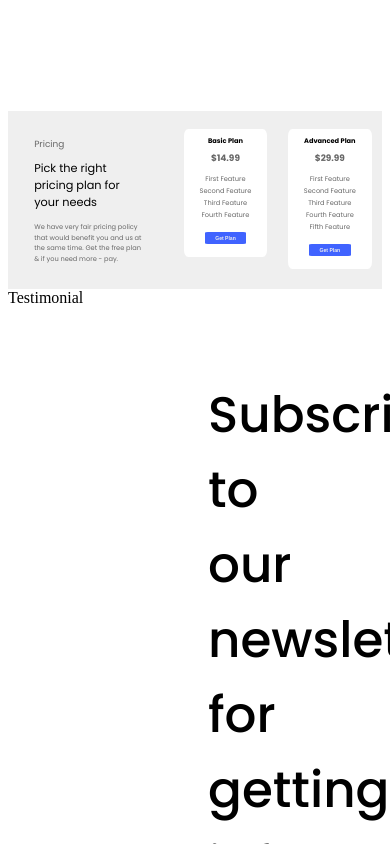
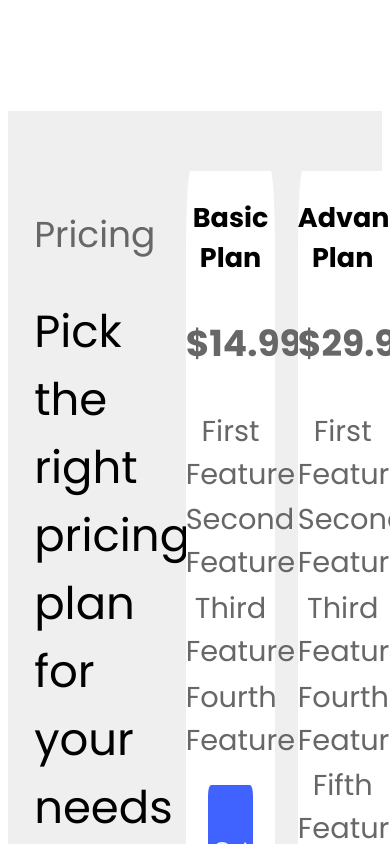
Before and after one commit to hackslash-nitp/finance-literacy, a Next.js app: page / in a window 390 px wide. Shown: the part 2260-3104 px from the top of the page. Built offline with nearby package versions, Linux system fonts and the light colour scheme.

Commit message:
Revert "Added responsiveness to pricing component (#21)" (#24)
This reverts commit f2b38569f26d3634186a884c17d7a3599d7a49b9.

```diff
--- a/components/home/Pricing/pricing.js
+++ b/components/home/Pricing/pricing.js
@@ -13,26 +13,26 @@ function Pricing()
             <Card>
               <CardCategory>Basic Plan</CardCategory>
              <CardPrice>$14.99</CardPrice>
-              <CardFeatures1 >
+              <CardFeatures style={{paddingBottom:"8%"}}>
               <FeaturesListElement>First Feature</FeaturesListElement>
               <FeaturesListElement>Second Feature</FeaturesListElement>
               <FeaturesListElement>Third Feature</FeaturesListElement>
               <FeaturesListElement>Fourth Feature</FeaturesListElement>
 
-              </CardFeatures1>
+              </CardFeatures>
 
-              <GetPlan >Get Plan</GetPlan>
+              <GetPlan>Get Plan</GetPlan>
               </Card>
             <Card>
              <CardCategory>Advanced Plan</CardCategory>
               <CardPrice>$29.99</CardPrice>
-              <CardFeatures2>
+              <CardFeatures>
               <FeaturesListElement>First Feature</FeaturesListElement>
               <FeaturesListElement>Second Feature</FeaturesListElement>
               <FeaturesListElement>Third Feature</FeaturesListElement>
               <FeaturesListElement>Fourth Feature</FeaturesListElement>
               <FeaturesListElement>Fifth Feature</FeaturesListElement>
-              </CardFeatures2>
+              </CardFeatures>
               <GetPlan>Get Plan</GetPlan>
               </Card>
             </CardContainer>
@@ -43,29 +43,28 @@ function Pricing()
 const Container = styled.div`
 @import url('https://fonts.googleapis.com/css2?family=Poppins:wght@400;500&display=swap'); display: flex;
     justify-content: space-evenly;
-    padding-top: 4.5vw;
-    padding-bottom: 4.5vw;
+    padding-top: 16%;
+    padding-bottom: 18%;
     background-color:rgba(239, 239, 239,1);
     font-family: 'Poppins', sans-serif;
 `;
 const Intro= styled.div`
-   width:40%;
+   width:37.5%;
    padding-left: 7%;
    margin-top: 0px;
-   height: max-content;
 `;
 const IntroLabel=styled.p`
-  font-size: 2.3vw;
+  font-size:225%;
   color: #676767;
 
 `;
 const IntroHeading=styled.p`
-    font-size:  2.9vw;
+    font-size: 281.25%;
     padding-right:35%;
     margin-top: 0%;
 `;
 const IntroDescription= styled.p`
-    font-size:  1.7vw;
+    font-size: 168.75%;
     padding-right:20%;
     margin-top: 0%;
     color: #676767;
@@ -83,17 +82,15 @@ const Card=styled.div`
     text-align: center;
     border-radius: 5%;
     padding-bottom: 5%;
-   height: max-content;
-
 `;
 const CardCategory= styled.p`
- font-size:  1.7vw;
+ font-size: 168.75%;
  font-weight:bolder;
 
 `;
 const CardPrice=styled.p`
-   font-size: 2.3vw;
-   margin-top: 0;
+   font-size: 225%;
+   padding-top: 2%;
    color: #676767;
  font-weight:bold;
 `;
@@ -102,38 +99,18 @@ const GetPlan=styled.button`
     color:rgba(239, 239, 239,1);
     border-radius: 7%;
     width:50%;
-    height:2.945vw;
-    font-size: 1.3vw;
+    height:9.5%;
+    font-size: 130%;
     border-style: none;
     font-weight: bold;
 `;
-const CardFeatures1=styled.ul`
+const CardFeatures=styled.ul`
     list-style: none;
     padding-inline-start: 0%;
-    padding-bottom: 1.5vw;
-    margin-top:1.04vw;
-    margin-bottom: 1.04vw;
-    @media (max-width: 768px){
-      margin-top:0vw;
-    margin-bottom: 0vw;
-    padding-bottom: 0vw;
-
-    }
 `;
-const CardFeatures2=styled.ul`
-    list-style: none;
-    padding-inline-start: 0%;
-    padding-bottom: 0.8vw;
-    margin-top:1.04vw;
-    margin-bottom: 1.04vw;
-    @media (max-width: 768px){
-      margin-top:0vw;
-    margin-bottom: 0vw;
-    padding-bottom: 0vw;
-} `;
 const FeaturesListElement=styled.li`
-    font-size:  1.7vw;
-    padding-bottom: 0.5vw;
+    font-size: 180%;
+    padding-top: 3%;
   color: #676767;
 
 
```
